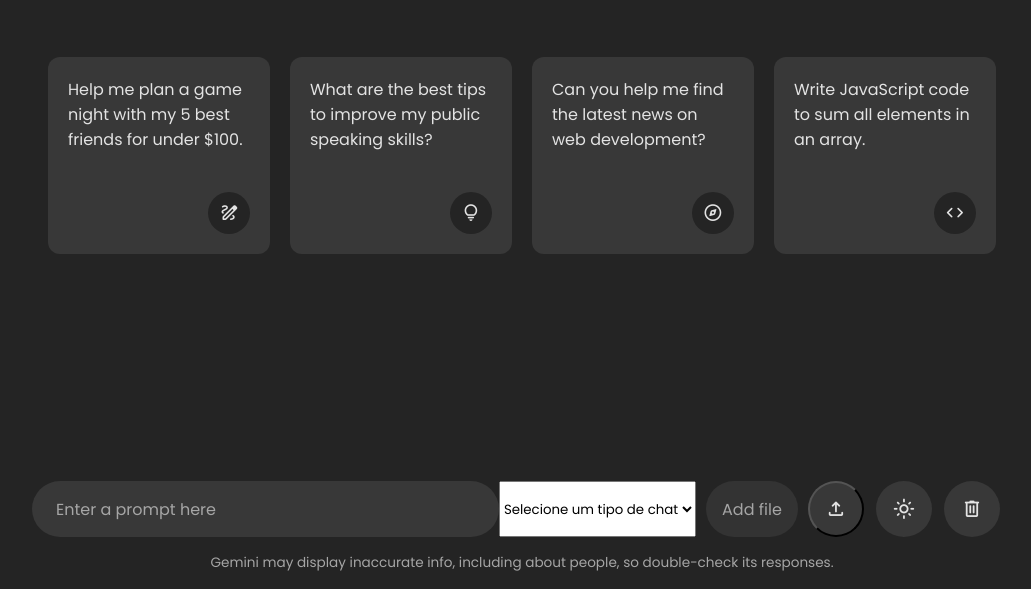
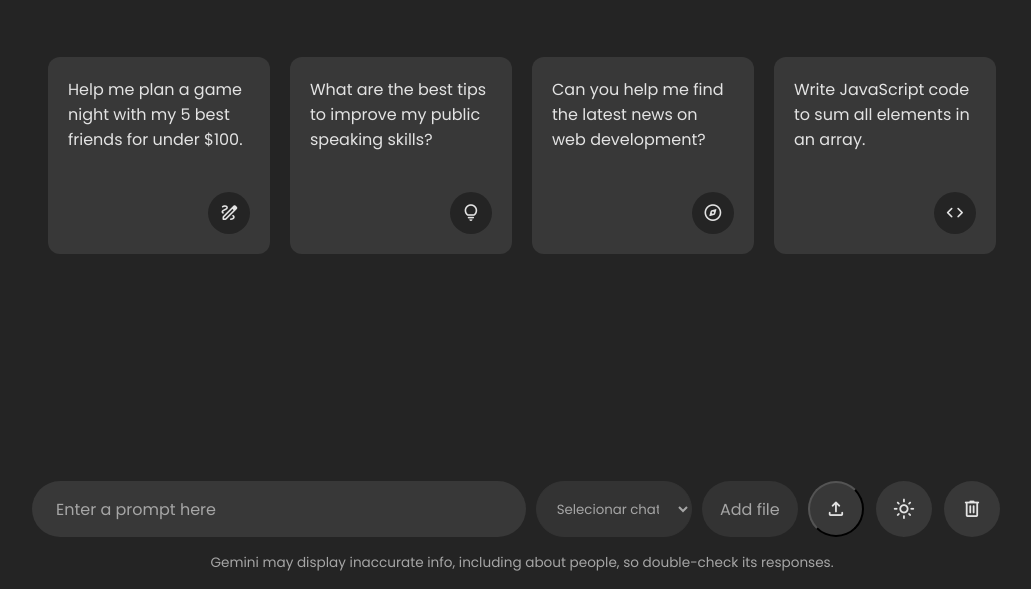
Before and after one commit to gabrielalmeid4/chatbot-gemini-v2, a website: page chatbot-gemini/index.html in a window 1280 px wide. Shown: the part 211-800 px from the top of the page, without its empty margins (118-1149 px from the left). Drawn offline with nearby package versions, Linux system fonts and the light colour scheme.

Commit message:
adicionar estilizacao dropdown

```diff
--- a/chatbot-gemini/index.html
+++ b/chatbot-gemini/index.html
@@ -44,12 +44,12 @@
     <form action="#" class="typing-form" id="formulario" onsubmit="return false;">
       <div class="input-wrapper">
         <input type="text" placeholder="Enter a prompt here" class="typing-input" required />
-            <select id="chatType" name="chatType" required>
-            <option value="">Selecione um tipo de chat</option>
-            <option value="tradicional">Tradicional</option>
-            <option value="contexto">Contexto</option>
-          </select>
         <button id="send-message-button" class="icon material-symbols-rounded">send</button>
+        <select id="chatType" name="chatType" class="choice" required>
+          <option value="" class="choice">Selecionar chat</option>
+          <option value="tradicional" choice="choice">Tradicional</option>
+          <option value="contexto" class="choice">Contexto</option>
+        </select>
         <label for="arquivo">Add file</label>
         <input type="file" id="arquivo" name="arquivo">
         <button id="uploadButton" class="icon material-symbols-rounded">upload</button>
--- a/chatbot-gemini/style.css
+++ b/chatbot-gemini/style.css
@@ -328,6 +328,28 @@
   color: var(--placeholder-color);
 }
 
+.choice {
+  padding: 1rem;
+  margin-left: 10px;
+  width: 156px;
+  background-color: #333;
+  text-align: center;
+  display: block;
+  cursor: pointer;
+  border-radius: 100px;
+  color: #A6A6A6;
+  height: 56px;
+  border-color: #333;
+}
+
+.choice:focus {
+  background: var(--secondary-hover-color);
+}
+
+.choice::placeholder {
+  color: var(--placeholder-color);
+}
+
 /* Responsive media query code for small screen */
 @media (max-width: 768px) {
   .header :is(.title, .subtitle) {
```
